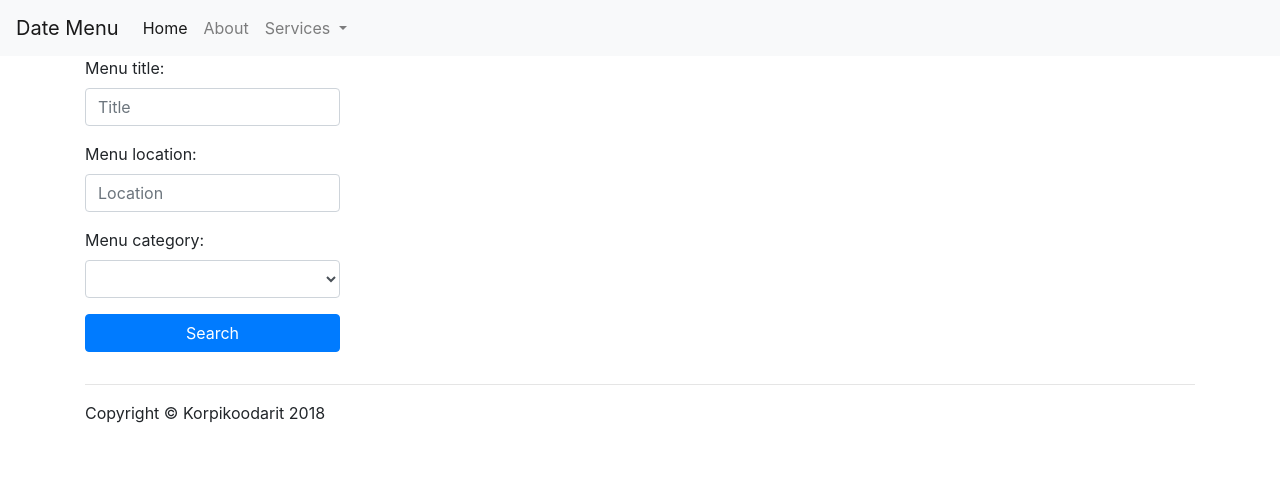
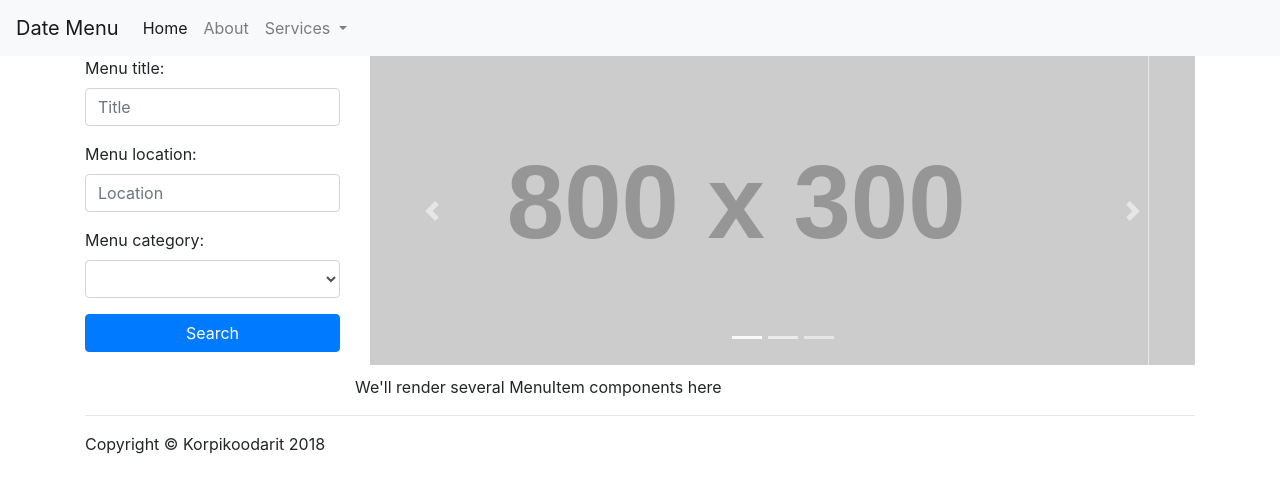
Before and after one commit to korpikoodari/menudating, an Angular app: page / in a window 1280 px wide. Shown: the top 492 px of the page. Built offline with nearby package versions, Linux system fonts and the light colour scheme.

Commit message:
adding carousel skeleton

```diff
--- a/src/app/app-routing.module.ts
+++ b/src/app/app-routing.module.ts
@@ -1,7 +1,12 @@
+import { HomeComponent } from './home/home.component';
 import { NgModule } from '@angular/core';
 import { Routes, RouterModule } from '@angular/router';
 
-const routes: Routes = [];
+const routes: Routes = [
+{
+path: '', component: HomeComponent
+}
+];
 
 @NgModule({
   imports: [RouterModule.forRoot(routes)],
--- a/src/app/carousel/carousel.component.css
+++ b/src/app/carousel/carousel.component.css
@@ -0,0 +1,12 @@
+:host {
+display: block;
+margin-bottom: 10px;
+}
+img {
+width: 100%;
+}//If you want to change the indicators from dashes to circles
+.carousel-indicators li {
+width: 10px;
+height: 10px;
+border-radius: 100%;
+}
--- a/src/app/carousel/carousel.component.html
+++ b/src/app/carousel/carousel.component.html
@@ -1,3 +1,28 @@
-<p>
-  carousel works!
-</p>
+<div id="myCarousel" class="carousel slide" data-ride="carousel">
+<ol class="carousel-indicators">
+<li data-target="#myCarousel" data-slide-to="0" class="active"></li>
+<li data-target="#myCarousel" data-slide-to="1"></li>
+<li data-target="#myCarousel" data-slide-to="2"></li>
+</ol>
+<div class="carousel-inner">
+<div class="carousel-item active">
+<img class="d-block w-100" src="http://placehold.it/800x300">
+</div>
+<div class="carousel-item">
+<img class="d-block w-100" src="http://placehold.it/800x300">
+</div>
+<div class="carousel-item">
+<img class="d-block w-100" src="http://placehold.it/800x300">
+</div>
+</div>
+<a class="carousel-control-prev" href="#myCarousel"
+role="button" data-slide="prev">
+<span class="carousel-control-prev-icon" aria-hidden="true"></span>
+<span class="sr-only">Previous</span>
+</a>
+<a class="carousel-control-next" href="#myCarousel"
+role="button" data-slide="next">
+<span class="carousel-control-next-icon" aria-hidden="true"></span>
+<span class="sr-only">Next</span>
+</a>
+</div>
--- a/src/app/home/home.component.html
+++ b/src/app/home/home.component.html
@@ -1,3 +1,8 @@
-<p>
-  home works!
-</p>
+<div class="row carousel-holder">
+<div class="col-md-12">
+<dating-carousel></dating-carousel>
+</div>
+</div>
+<div class="row">
+We'll render several MenuItem components here
+</div>
```
